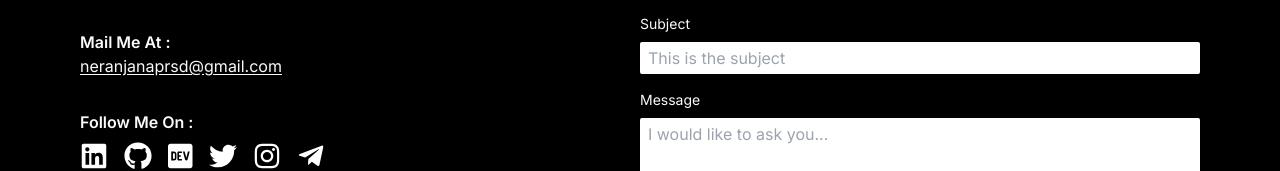
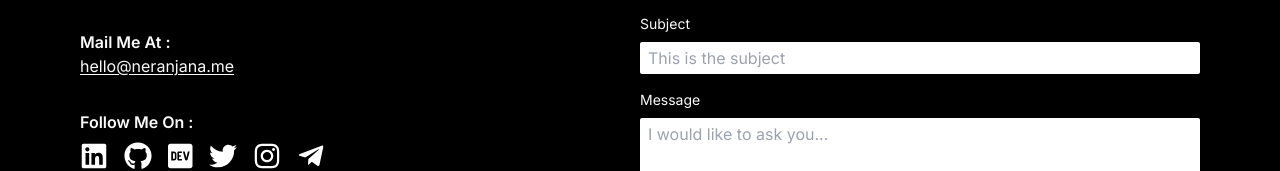
Before and after one commit to NandiyaLive/neranjana.me, a Next.js app: page /contact in a window 1280 px wide. Shown: the part 420-591 px from the top of the page. Built offline with nearby package versions, Linux system fonts and the light colour scheme.

Commit message:
Add files via upload

```diff
--- a/src/components/Footer.js
+++ b/src/components/Footer.js
@@ -18,7 +18,7 @@ const Footer = () => {
       </ul>
 
       <p className="underline underline-offset-2 text-sm sm:hidden">
-        <a href="mailto:neranjanaprsd@gmail.com">neranjanaprsd@gmail.com</a>
+        <a href="mailto:hello@neranjana.me">hello@neranjana.me</a>
       </p>
     </footer>
   );
--- a/src/pages/contact.js
+++ b/src/pages/contact.js
@@ -11,7 +11,7 @@ const Contact = () => {
 
         <p className="mt-8 font-semibold">Mail Me At :</p>
         <p className="underline underline-offset-2">
-          <a href="mailto:neranjanaprsd@gmail.com">neranjanaprsd@gmail.com</a>
+          <a href="mailto:hello@neranjana.me">hello@neranjana.me</a>
         </p>
 
         <p className="mt-8 mb-2 font-semibold">Follow Me On :</p>
```
